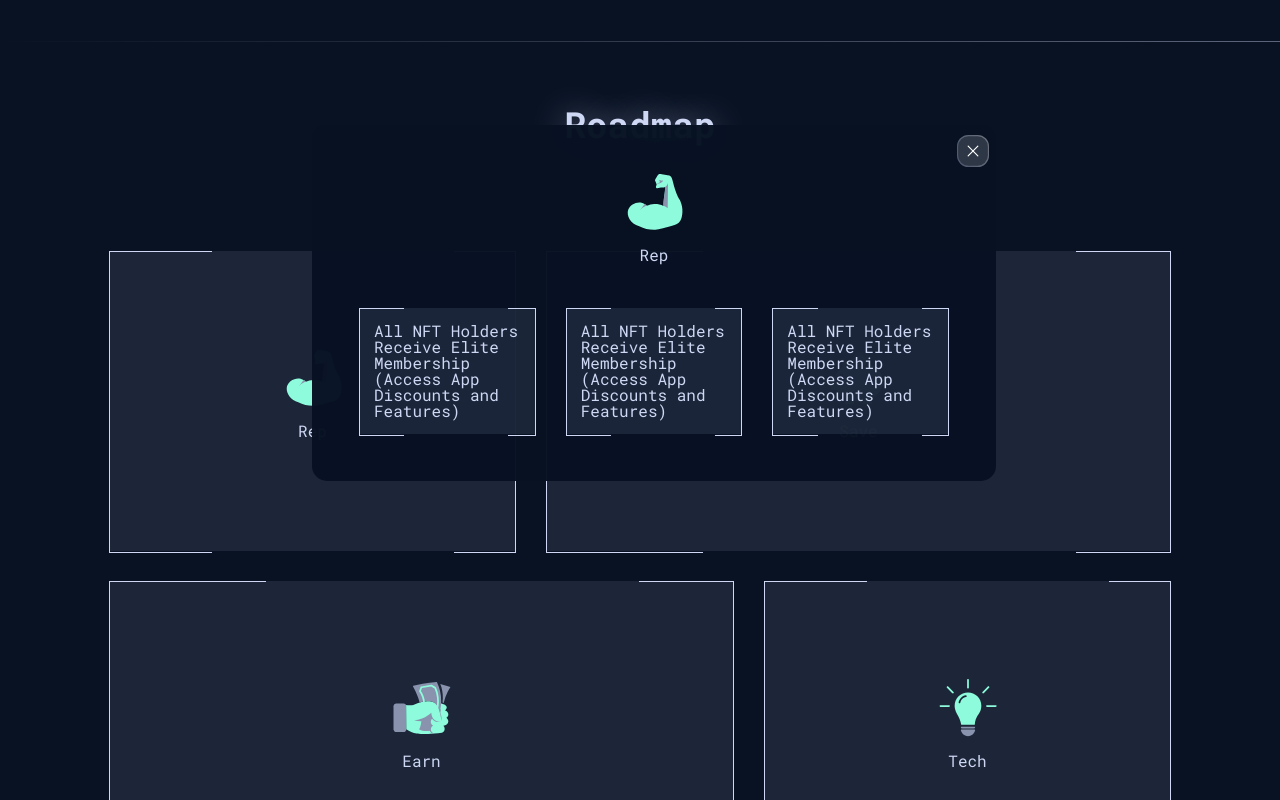
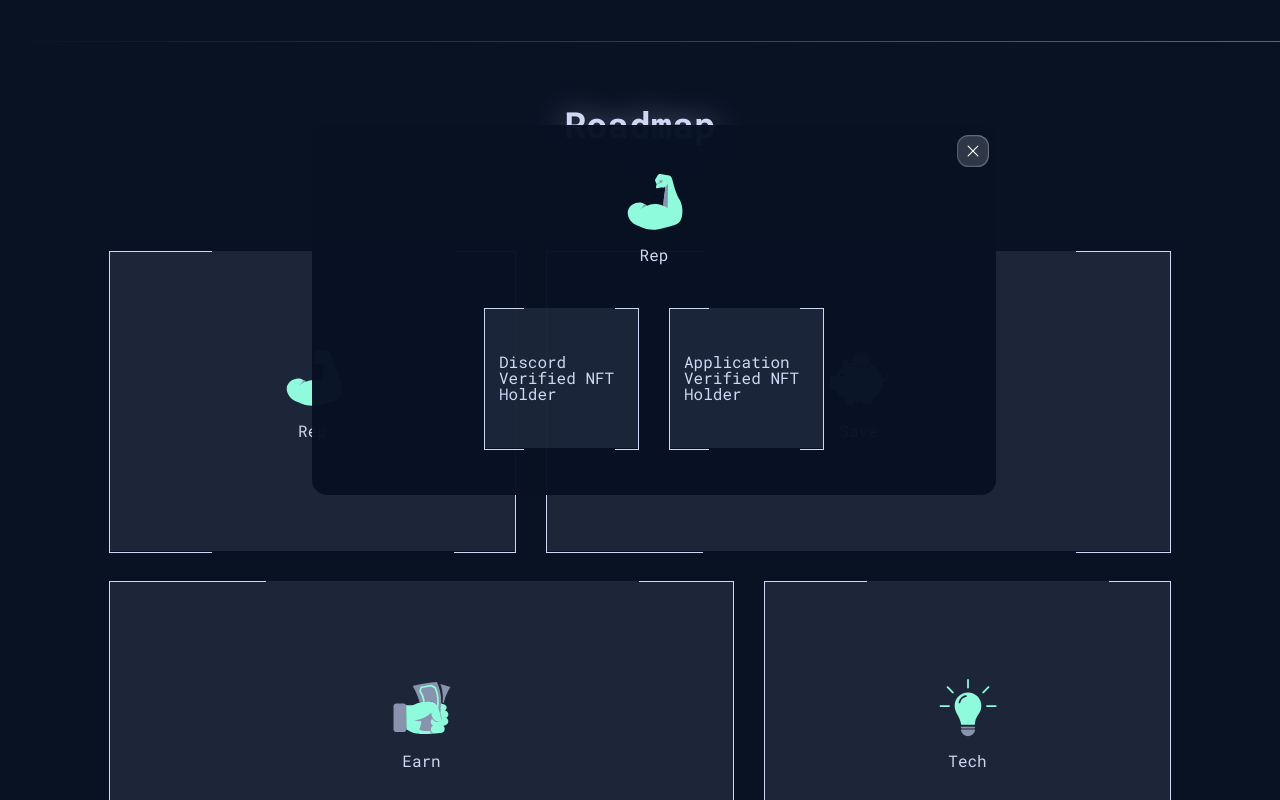
Before and after one commit to xtrades-net/xtrades-homepages, an Angular app in the folder Xtrades.NftWebPage/: page / in a window 1280 px wide. Both pictures are taken after a click on the element "Rep". Shown: the part 1399-2199 px from the top of the page. Built offline with nearby package versions, Linux system fonts and the light colour scheme.

Commit message:
Add site content

```diff
--- a/Xtrades.NftWebPage/src/app/pages/home/main-hero/main-hero.component.html
+++ b/Xtrades.NftWebPage/src/app/pages/home/main-hero/main-hero.component.html
@@ -1,11 +1,12 @@
 <section class="responsive-main-container flex center hero-section relative">
     <div class="hero-section__left-bar column">
         <h1 class="header-1">
-                <span class="header-detail">NFT Show off</span> Area Section
+                <span class="header-detail">Gainlab Pass</span> (1000 Pieces)
         </h1>
         <div class="hero-section__description">
             <div class="flex px-4">
-                Eget aliquet nibh praesent tristique magna sit amet purus mauris in aliquam.
+                Explore the full benefits of Gainlab for Life <br />
+                Currently Featuring Stock Market and Crypto Platforms for Retail Traders
             </div>
             <div class="hero-section__bottom-bar center">
                 <app-x-button class="button uppercase" [isBrand]="true" [isColorInverted]="false" (triggerClick)="handleGoToBetaAppClick()">Join
--- a/Xtrades.NftWebPage/src/app/pages/home/roadmap/roadmap.component.ts
+++ b/Xtrades.NftWebPage/src/app/pages/home/roadmap/roadmap.component.ts
@@ -12,9 +12,8 @@ export class RoadmapComponent {
       text: 'Rep',
       url: '../../../assets/images/Rep.svg',
       modal: [
-        'All NFT Holders Receive Elite Membership (Access App Discounts and Features)',
-        'All NFT Holders Receive Elite Membership (Access App Discounts and Features)',
-        'All NFT Holders Receive Elite Membership (Access App Discounts and Features)'
+        'Discord Verified NFT Holder',
+        'Application Verified NFT Holder',
       ]
     },
     {
@@ -22,26 +21,28 @@ export class RoadmapComponent {
       url: '../../../assets/images/save.svg',
       modal: [
         'All NFT Holders Receive Elite Membership (Access App Discounts and Features)',
-        'All NFT Holders Receive Elite Membership (Access App Discounts and Features)',
-        'All NFT Holders Receive Elite Membership (Access App Discounts and Features)'
       ]
     },
     {
       text: 'Earn',
       url: '../../../assets/images/Earn.svg',
       modal: [
-        'All NFT Holders Receive Elite Membership (Access App Discounts and Features)',
-        'All NFT Holders Receive Elite Membership (Access App Discounts and Features)',
-        'All NFT Holders Receive Elite Membership (Access App Discounts and Features)'
+        '$Xbits (Staking)',
+        'Activate Increased Earnings and Rewards In-App (Power Up Exclusive to NFT Holders)',
+        'Floor Sweep Mechanism (50% of Creator Fees)'
       ]
     },
     {
       text: 'Tech',
       url: '../../../assets/images/tech.svg',
       modal: [
-        'All NFT Holders Receive Elite Membership (Access App Discounts and Features)',
-        'All NFT Holders Receive Elite Membership (Access App Discounts and Features)',
-        'All NFT Holders Receive Elite Membership (Access App Discounts and Features)'
+
+        'Release Xtrades MVP (Done)',
+        'Release CryptoTraders MVP',
+        'Merge CT and XT Application',
+        'Integrate Xbits to CT and XT app',
+        'Continue creating utilities for Xbits',
+        'XTCT DAO (Decentralized Autonomous Organization)'
       ]
     },
   ];
--- a/Xtrades.NftWebPage/src/app/shared/components/modal/roadmap-modal/roadmap-modal.component.html
+++ b/Xtrades.NftWebPage/src/app/shared/components/modal/roadmap-modal/roadmap-modal.component.html
@@ -3,8 +3,8 @@
         <img [src]="step.url" />
         <h3 class="px-2" *ngIf="step.text">{{step.text}}</h3>
     </div>
-    <div class="flex">
-        <div *ngFor="let boxContent of step.modal" class="icon-card relative cursor-pointer">
+    <div class="icon-card-roadmap__wrapper flex flex-wrap">
+        <div *ngFor="let boxContent of step.modal" class="icon-card icon-card-roadmap__steps relative cursor-pointer">
             <h3 class="p-2">{{boxContent}}</h3>
         </div>
     </div>
--- a/Xtrades.NftWebPage/src/app/shared/components/modal/roadmap-modal/roadmap-modal.component.scss
+++ b/Xtrades.NftWebPage/src/app/shared/components/modal/roadmap-modal/roadmap-modal.component.scss
@@ -1,7 +1,6 @@
 @import "../../../../../styles/vars";
 
 .icon-card-roadmap {
-
     display: flex;
     flex-direction: column;
     justify-content: center;
@@ -12,6 +11,18 @@
 
     position: relative;
 
+    &__wrapper {
+        display: flex;
+        justify-content: center;
+        align-items: center;
+    }
+    &__steps {
+        min-height: 140px;
+        max-width: 25%;
+        // word-break: break-all;
+        white-space: pre-wrap;
+    }
+
     @media (max-width: $lg) {
         padding: 15px 0;
     }
```
